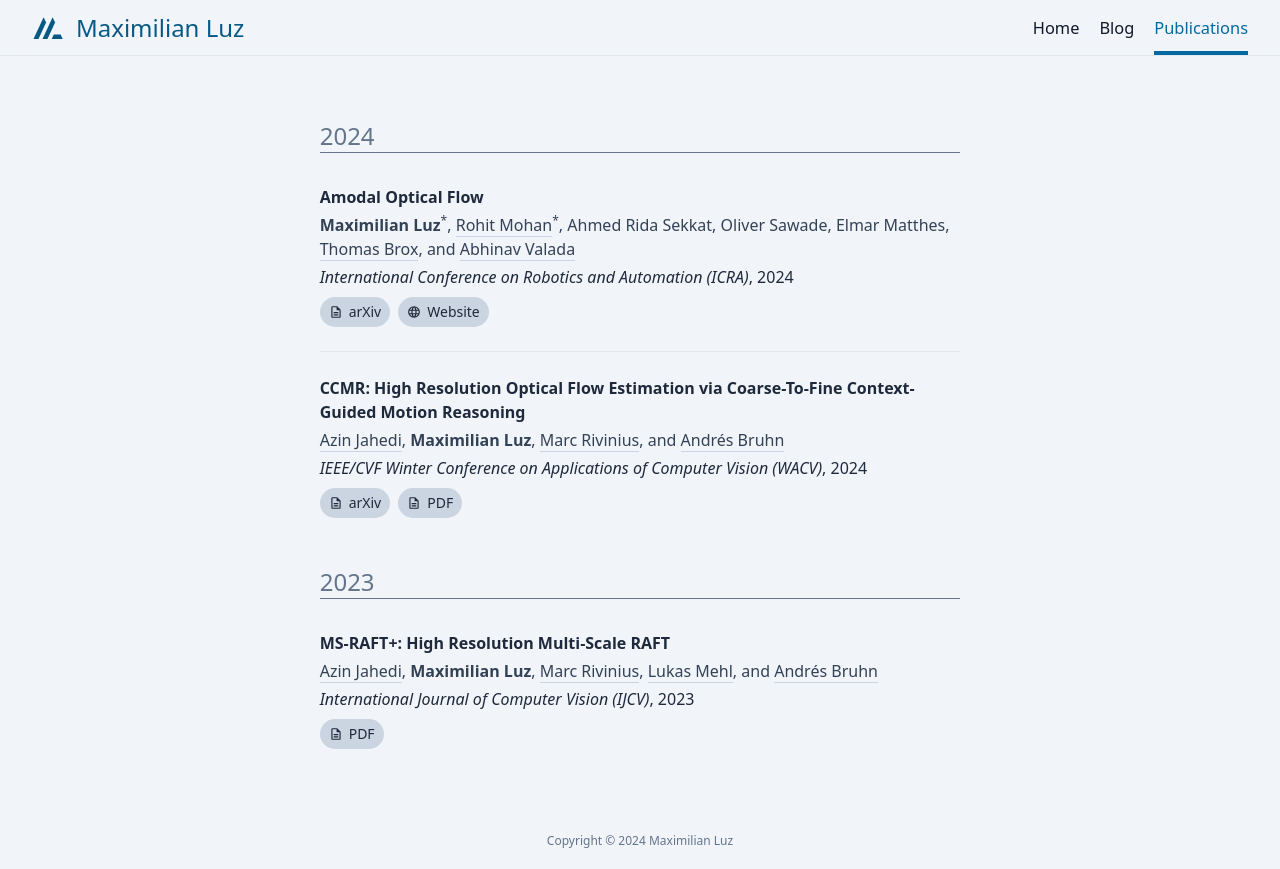
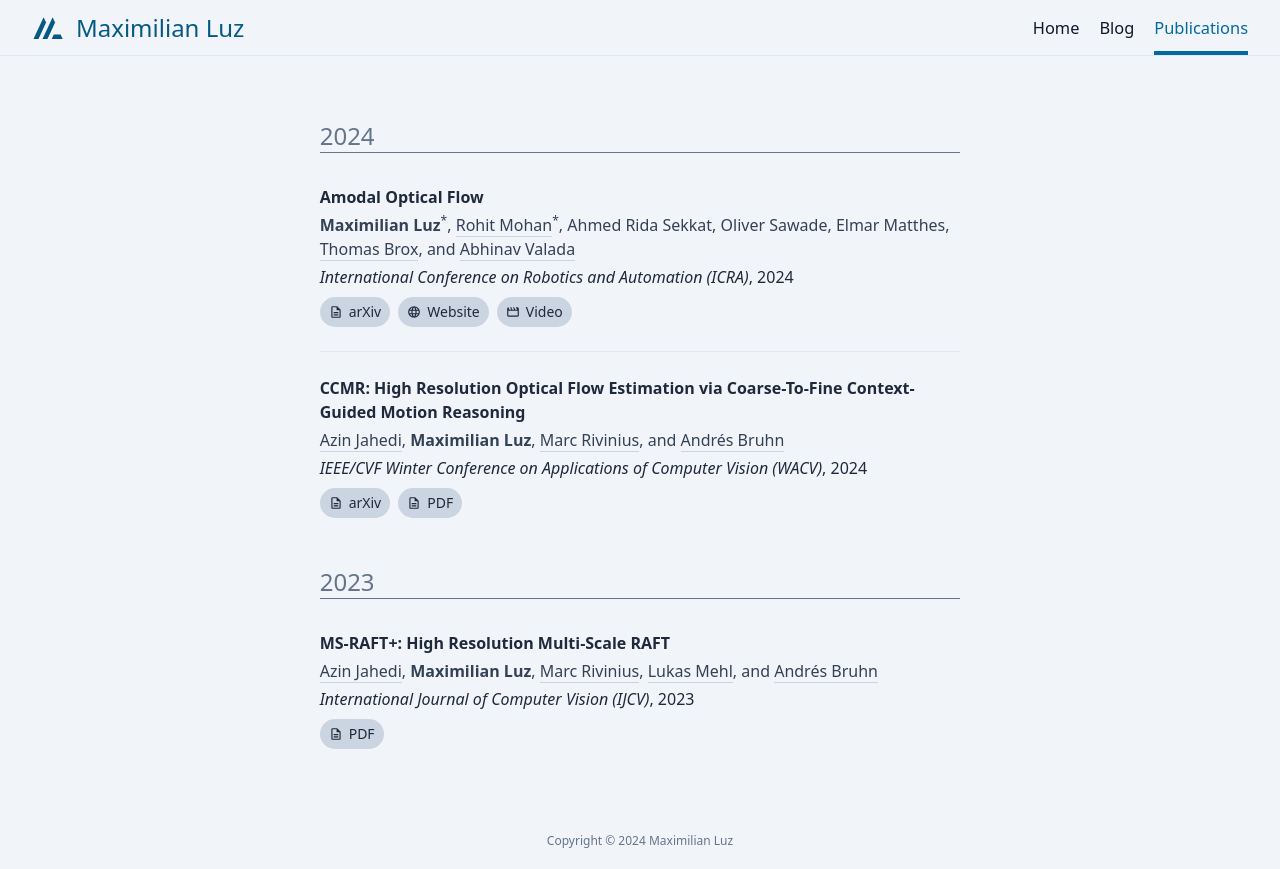
Before and after one commit to qzed/qzed.github.io, a Next.js app: page /publications in a window 1280 px wide. Built offline with nearby package versions, Linux system fonts and the light colour scheme.

Commit message:
publications: Add video for Amodal Optical Flow

```diff
--- a/data/publications.tsx
+++ b/data/publications.tsx
@@ -45,6 +45,11 @@ const publications = [
                 title: "Website",
                 link: "http://amodal-flow.cs.uni-freiburg.de/",
                 icon: icons.Language,
+            },
+            {
+                title: "Video",
+                link: "https://www.youtube.com/watch?v=tzeQ0h9ttYM",
+                icon: icons.Movie,
             },
         ]
     },
--- a/src/components/icons.tsx
+++ b/src/components/icons.tsx
@@ -217,6 +217,14 @@ export function Public(props: Properties) {
     )
 }
 
+export function Movie(props: Properties) {
+    return (
+        <svg viewBox="0 -960 960 960" fill="currentColor" className={props?.className}>
+            <path d="m160-800 80 160h120l-80-160h80l80 160h120l-80-160h80l80 160h120l-80-160h120q33 0 56.5 23.5T880-720v480q0 33-23.5 56.5T800-160H160q-33 0-56.5-23.5T80-240v-480q0-33 23.5-56.5T160-800Zm0 240v320h640v-320H160Zm0 0v320-320Z" />
+        </svg>
+    )
+}
+
 
 export function Menu(props: Properties) {
     return (
@@ -255,6 +263,7 @@ const icons = {
     Description,
     Language,
     Public,
+    Movie,
     Menu,
     Close,
 }
```
